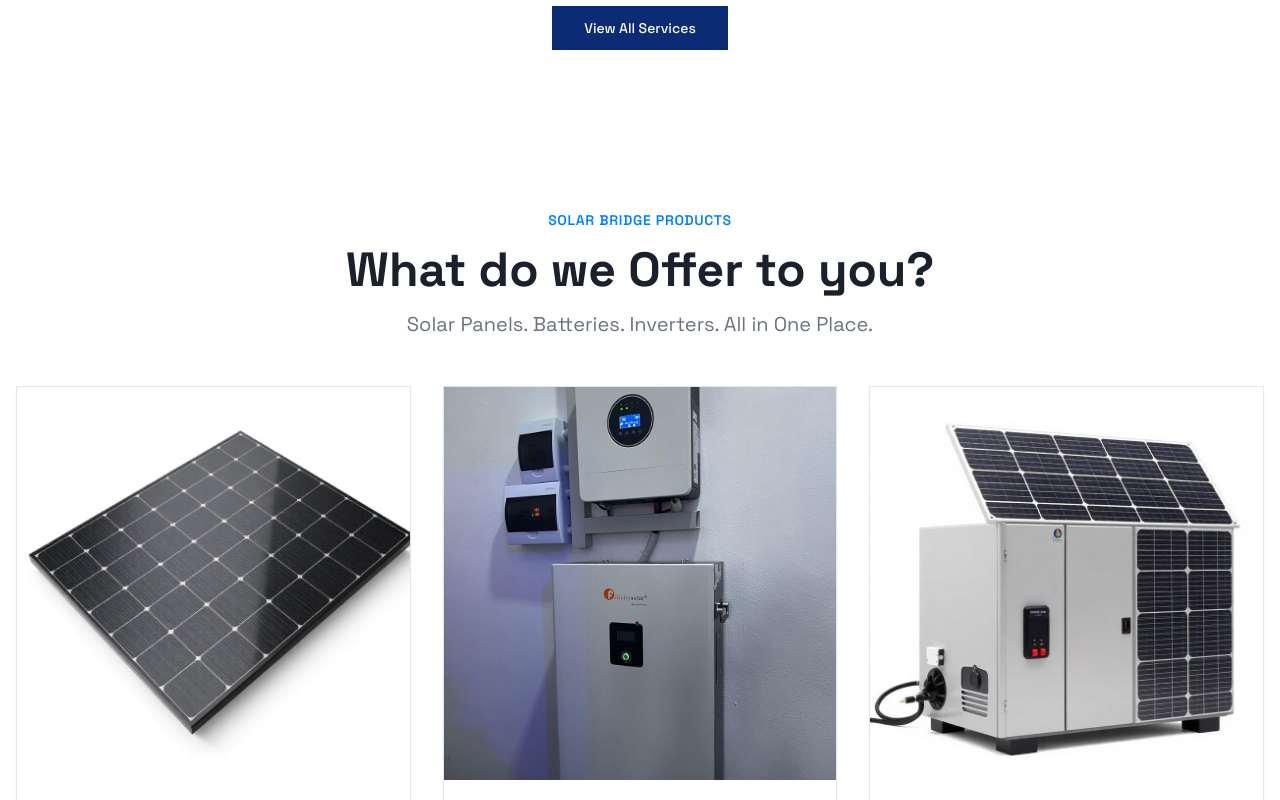
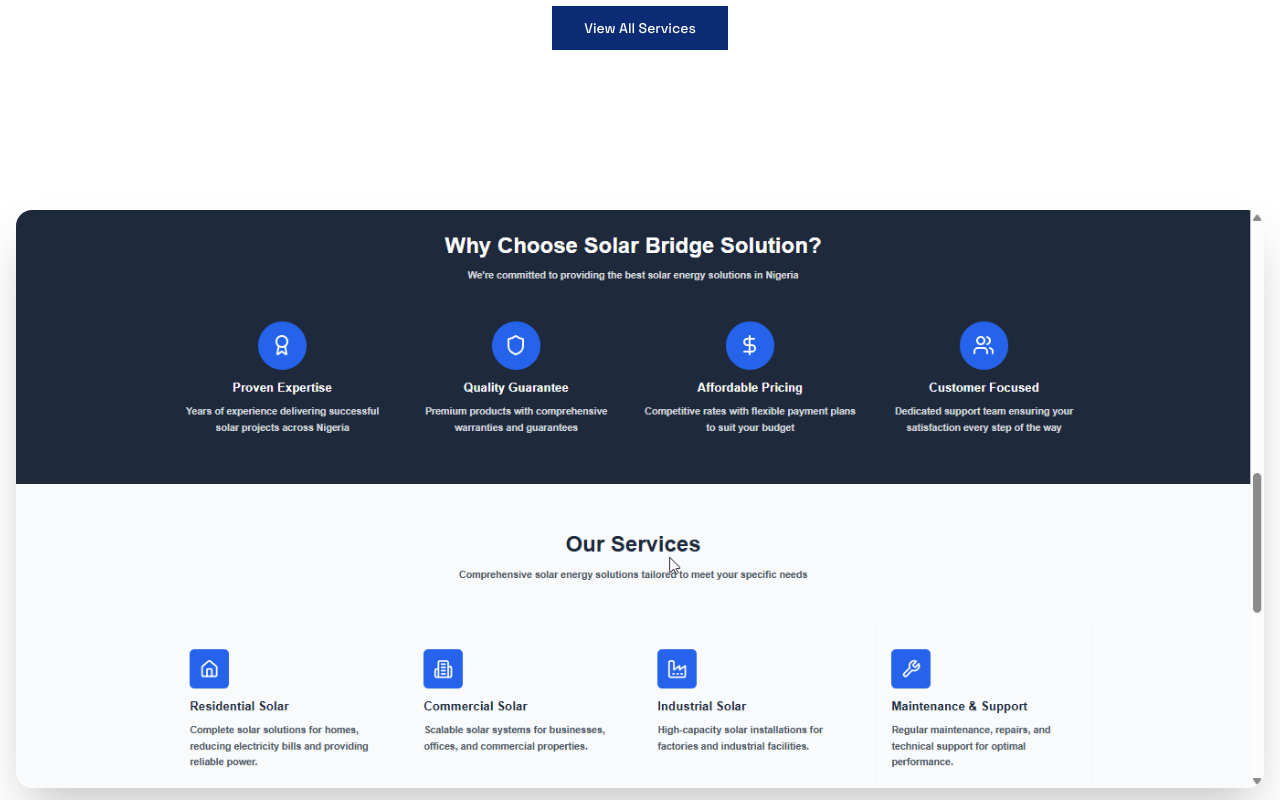
Before and after one commit to real-akinloye/solarbridgesolutions, a React (Vite) app: page / in a window 1280 px wide. Shown: the part 1940-2740 px from the top of the page. Built offline with nearby package versions, Linux system fonts and the light colour scheme; the HTML template or start-up script is replaced by a standard one.

Commit message:
Update about section images

```diff
--- /dev/null
+++ b/src/components/ServicesShowcase.tsx
@@ -0,0 +1,17 @@
+import servicesImage from "@/assets/services-showcase.png";
+
+export const ServicesShowcase = () => {
+  return (
+    <section className="py-20 bg-background">
+      <div className="container mx-auto px-4">
+        <div className="relative hover-scale">
+          <img
+            src={servicesImage}
+            alt="Solar Bridge Solutions - Comprehensive solar energy services showcase"
+            className="w-full h-auto object-cover rounded-2xl shadow-2xl"
+          />
+        </div>
+      </div>
+    </section>
+  );
+};
--- a/src/pages/Index.tsx
+++ b/src/pages/Index.tsx
@@ -2,6 +2,7 @@ import { Navbar } from "@/components/Navbar";
 import { Hero } from "@/components/Hero";
 import { About } from "@/components/About";
 import { ServicesPreview } from "@/components/ServicesPreview";
+import { ServicesShowcase } from "@/components/ServicesShowcase";
 import { Products } from "@/components/Products";
 import { Testimonials } from "@/components/Testimonials";
 import { Footer } from "@/components/Footer";
@@ -13,6 +14,7 @@ const Index = () => {
       <Hero />
       <About />
       <ServicesPreview />
+      <ServicesShowcase />
       <Products />
       <Testimonials />
       <Footer />
```
Also changed, not shown: src/assets/about-solar.jpg, src/assets/services-showcase.png (added).
